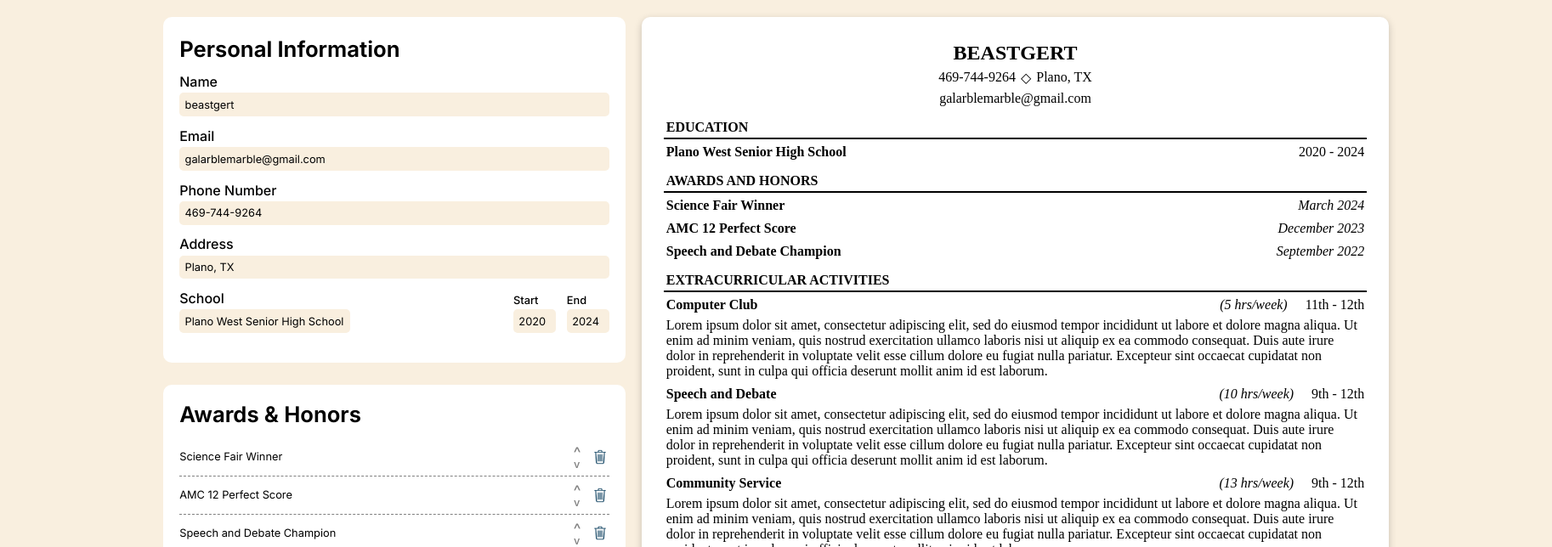
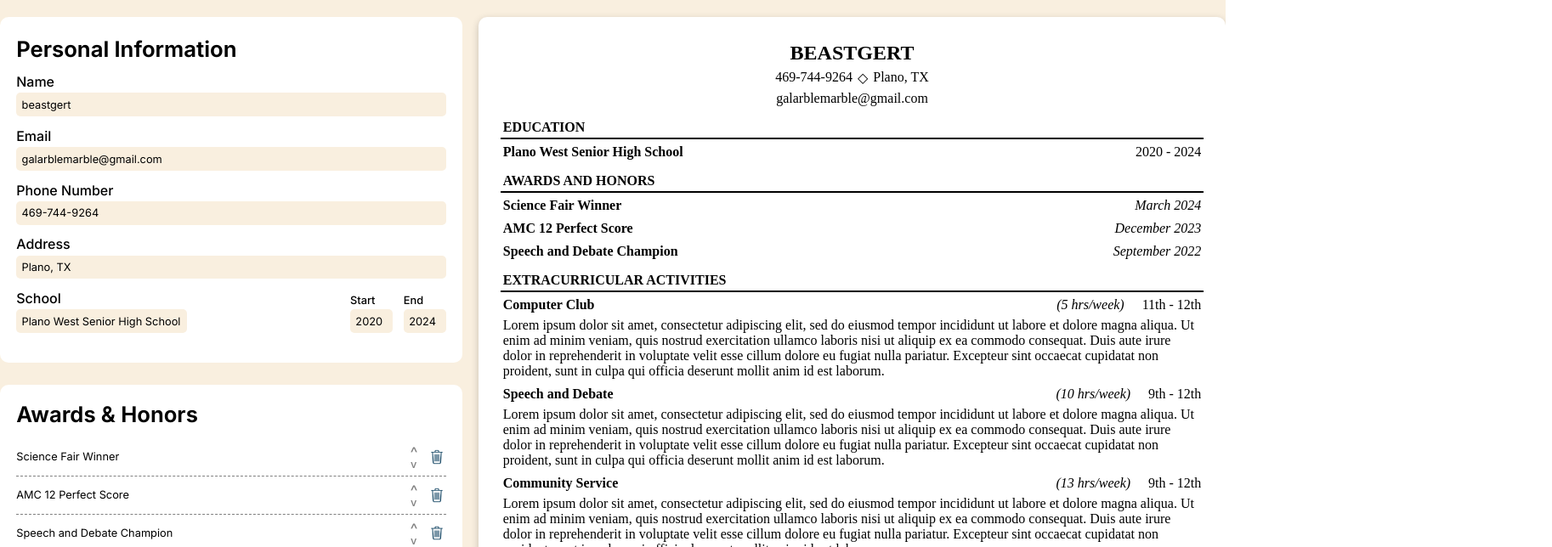
Before and after one commit to beastgwert/a2c-resume-builder, a React (Vite) app: page / in a window 1280 px wide. Shown: the top 644 px of the page at 85% size, 1826 px wide, since content can reach past the window. Built offline with nearby package versions, Linux system fonts and the light colour scheme.

Commit message:
Center initial display

```diff
--- a/src/styles/App.css
+++ b/src/styles/App.css
@@ -7,8 +7,8 @@ body {
 }
 
 #root {
-    min-width: calc(23.25cm + 15rem);
-    padding: 2.5vh 15vw 2.5vh;
+    min-width: calc(23.25cm + 12rem);
+    padding: 2.5vh 0 2.5vh;
     display: flex;
 
     /* main background color */
```
Also changed, not shown: 5 other files (tests, documents, lock files or other folders).
